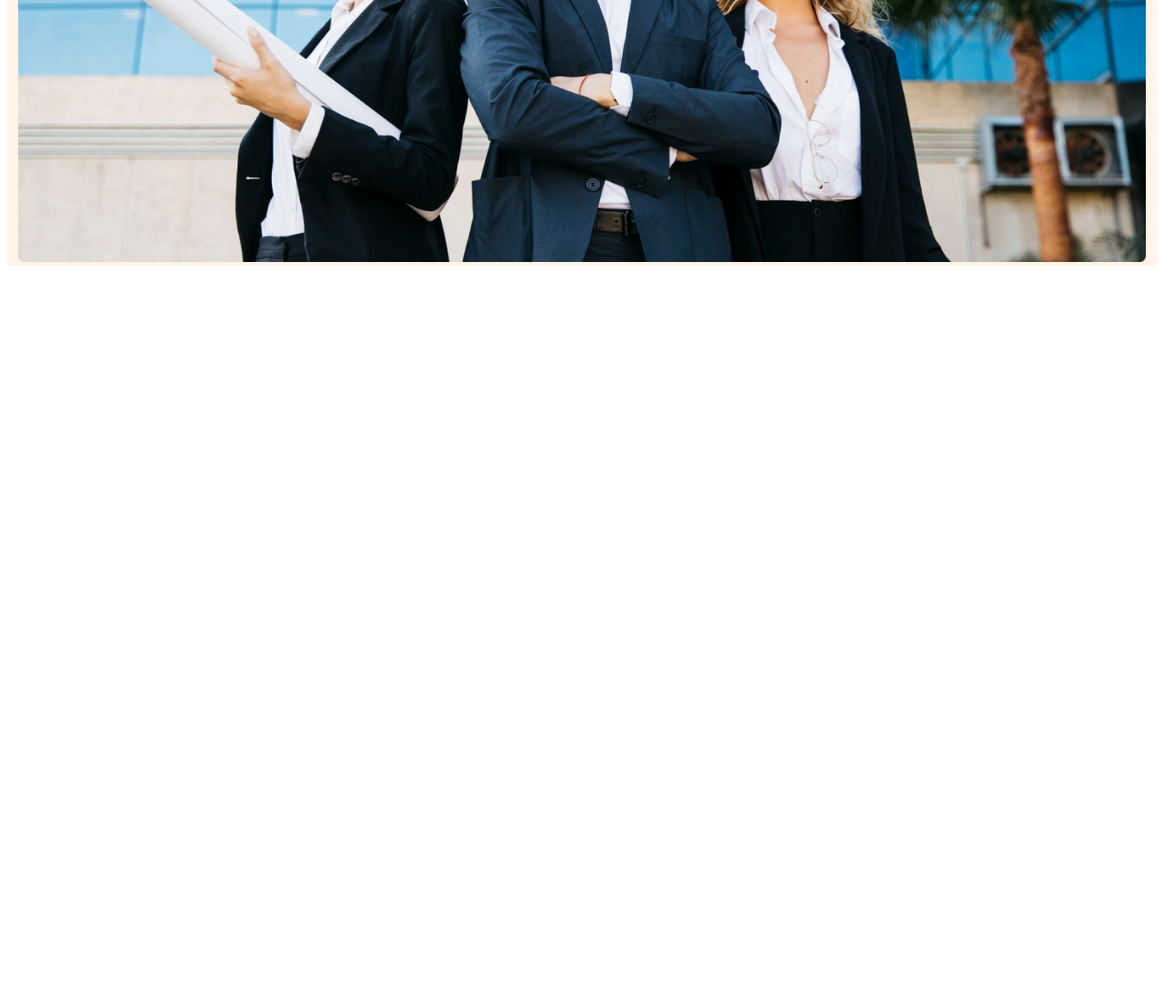
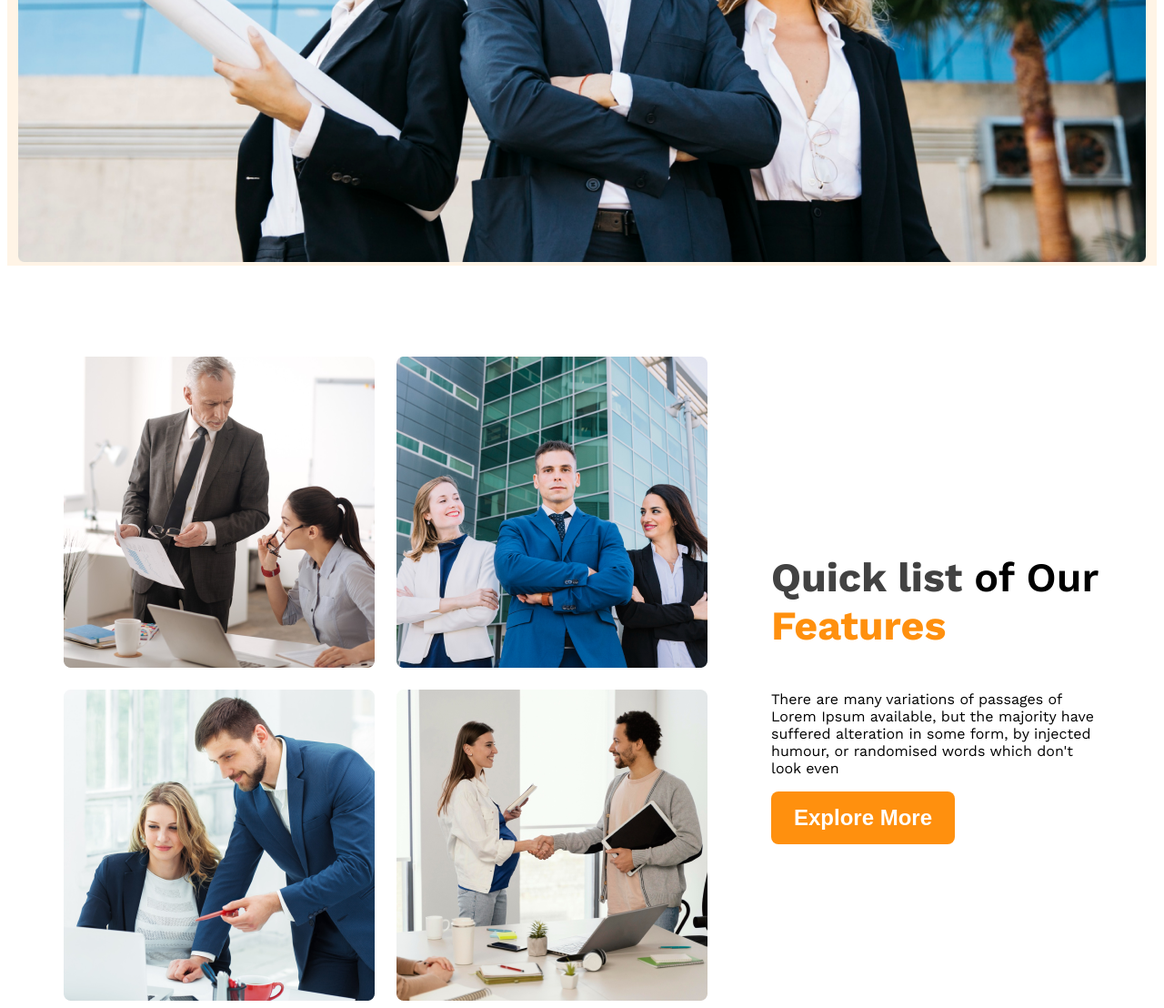
Before and after one commit to hriday33333/architect-1, a plain HTML site: page index.html in a window 1280 px wide. Shown: the part 825-1933 px from the top of the page at 91% size. Before the commit the page ends 1125 px from the top, so only its background shows below. Drawn offline with nearby package versions, Linux system fonts and the light colour scheme.

Commit message:
added tems section and img

```diff
--- a/index.html
+++ b/index.html
@@ -27,8 +27,25 @@
 <img class="banner-img" src="./images/banner.png" alt="">
         </div>
     </header>
-    <main>
+    <main class="main">
+        <!-- ..........tems section.......... -->
+        <section class="tems display-flex">
+            <div class="tems-img-container">
+                <img src="./images/team1.png" alt="to architact discus">
+                <img src="./images/team2.png" alt="">
+                <img src="./images/team3.png" alt="">
+                <img src="./images/team4.png" alt="">
+            </div>
+            <div class="our-featurs">
+                <h3 class="featurs-title"><span id="quck">Quick list</span> <span class="bold">of Our</span> <span class="rang">Features</span></h3>
+                <p class="featurs-description">There are many variations of passages of Lorem Ipsum available, but the majority have suffered alteration in some form, by injected humour, or randomised words which don't look even</p>
+                <button class="pry-btn">Explore More</button>
+            </div>
+        </section>
+        <!-- will-injoy -->
+         <section>
 
+         </section>
     </main>
     <footer>
 
--- a/styles/architect.css
+++ b/styles/architect.css
@@ -1,4 +1,3 @@
-
 @import url('https://fonts.googleapis.com/css2?family=Work+Sans:ital,wght@0,100..900;1,100..900&display=swap');
 
 
@@ -7,6 +6,9 @@
   font-optical-sizing: auto;
   font-weight:400
   font-style: normal;
+}
+*{
+  /* margin: 0 auto; */
 }
 
 /* ..........share style......... */
@@ -74,11 +76,58 @@
   width: 100%;
 }
 
+/* ..................main section......... */
+.main{
+max-width: 1140px;
+margin: 0 auto;
+margin-top: 100px;
+}
+.tems{
+  align-items: center;
+}
+.tems-img-container{
+  display: grid;
+  grid-template-columns: repeat(2, 1fr);
+  gap: 24px;
+}
+
+.our-featurs{
+  margin-left: 70px;
+  max-width: 530px;
+}
+#quck{
+  color: #424242;
+}
+.rang{
+  color:rgb(255, 144, 14) ;
+}
+.featurs-title{
+  font-size: 2.8rem;
+}
+.bold{
+  font-weight: 600;
+
+}
+
+
 
 /* ............responsive media query........... */
 
 @media screen and (max-width: 576px) {
-  .navbar, .nav-link{
+  .navbar,
+  .nav-link,
+  .tems{
+    flex-direction: column;
+  }
+  .tems-img-container{
+
+    grid-template-columns: repeat(1, 1fr);
+  }
+}
+
+/* .................midium divice.......... */
+@media screen and (min-width: 576px) and (max-width: 992px) {
+  .tems{
     flex-direction: column;
   }
 }
```
